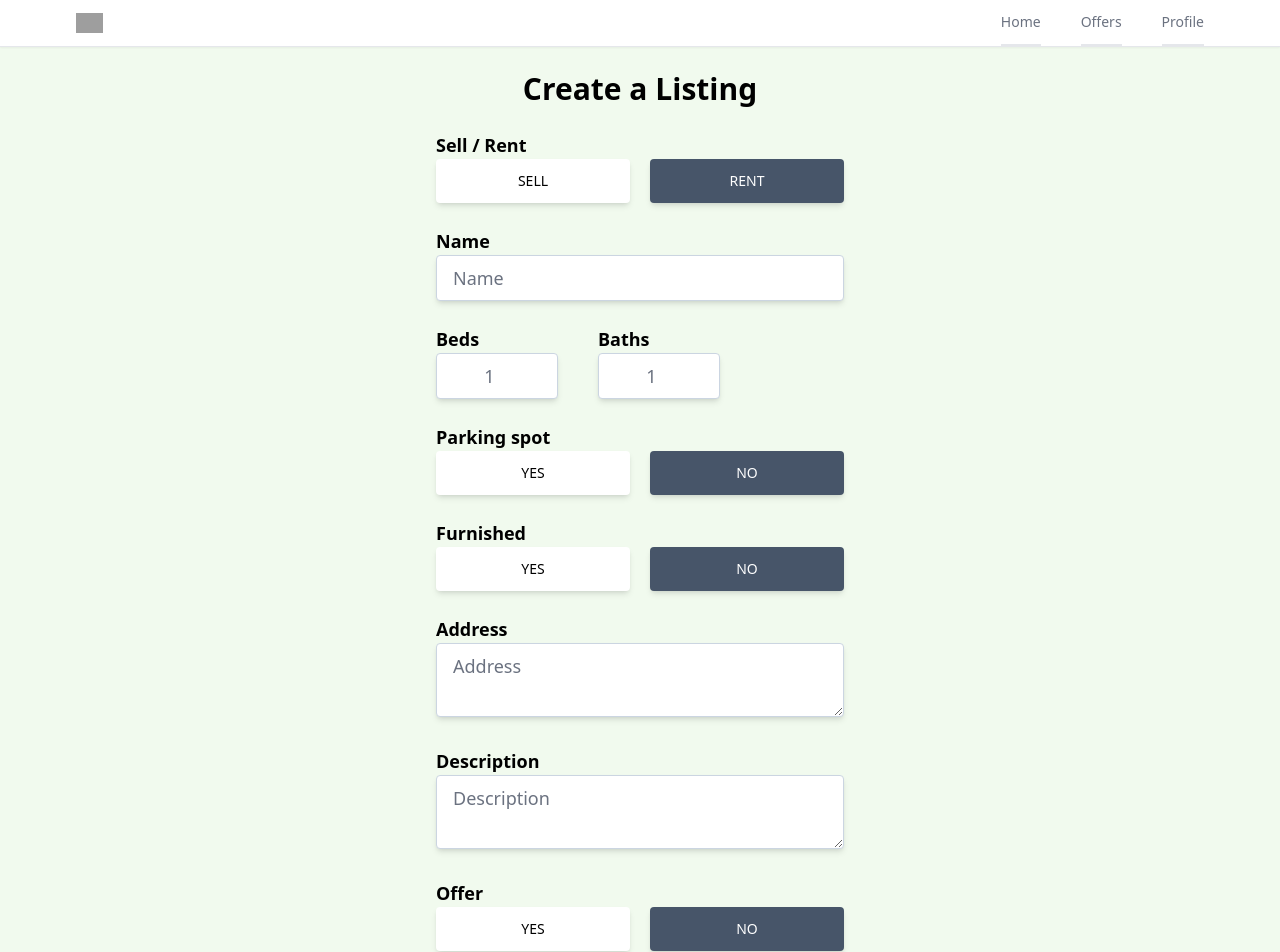
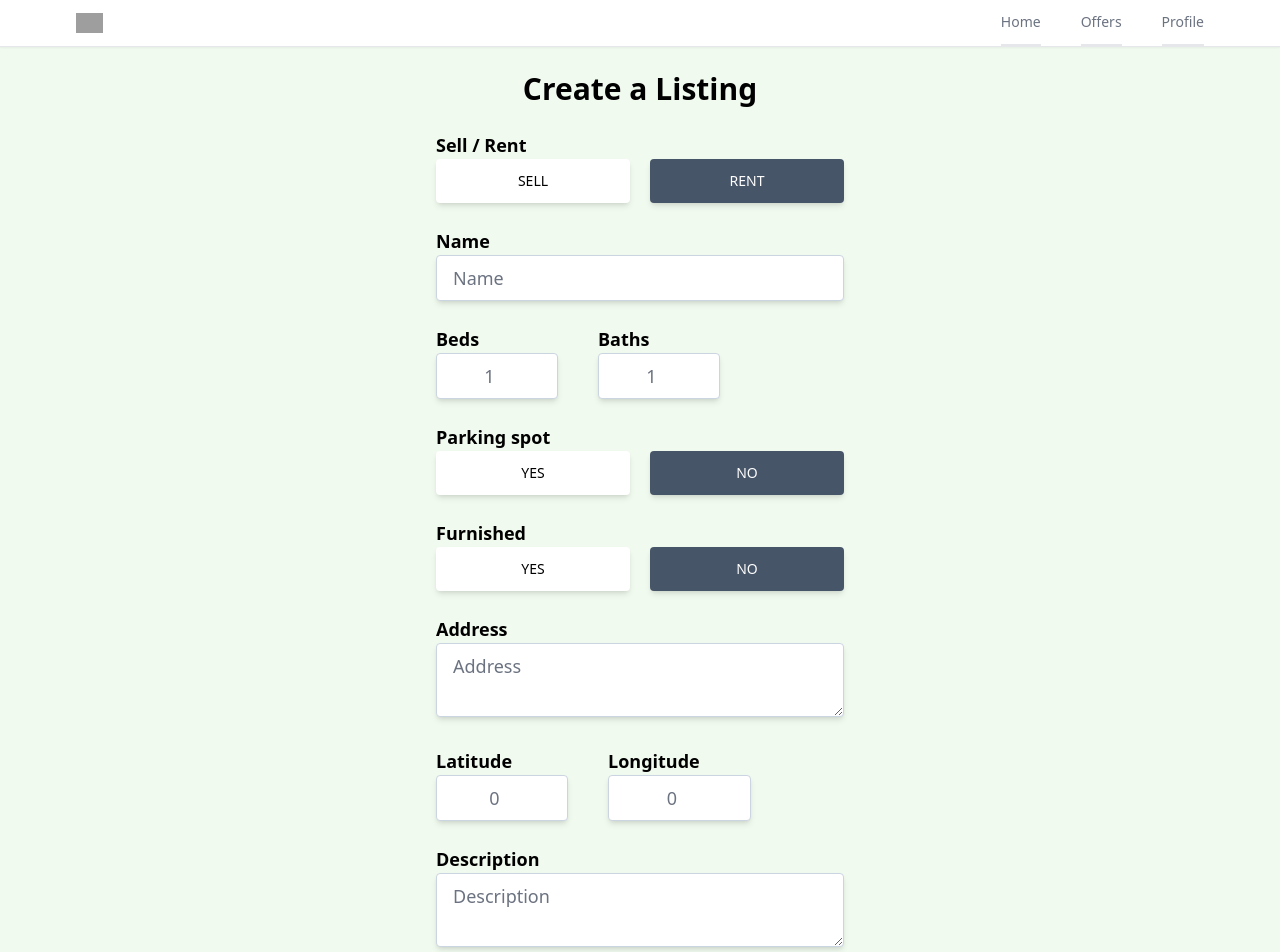
Before and after one commit to mafaqahmed/RealtorClone-React-Tailwind-Firebase, a React (Create React App) app in the folder realtor-clone/: page /create-listing in a window 1280 px wide. Shown: the top 952 px of the page. Built offline with nearby package versions, Linux system fonts and the light colour scheme; no server answers; sample sign-in values are in the browser's storage; grey boxes are pictures that could not be loaded.

Commit message:
Added geolocation

```diff
--- a/realtor-clone/src/pages/CreateListing.jsx
+++ b/realtor-clone/src/pages/CreateListing.jsx
@@ -1,6 +1,7 @@
 import React, { useState } from "react";
 
 export default function CreateListing() {
+  const [geolocationEnabled, setGeolocationEnabled] = useState(false)
   const [formData, setFormData] = useState({
     type: "rent",
     name: "",
@@ -13,6 +14,8 @@ export default function CreateListing() {
     offer: false,
     regularPrice: 50,
     discountedPrice: 50,
+    latitude:0,
+    longitude:0
   });
   const {
     type,
@@ -26,6 +29,8 @@ export default function CreateListing() {
     offer,
     regularPrice,
     discountedPrice,
+    latitude,
+    longitude
   } = formData;
   const onChange = (e) => {
     let boolean;
@@ -204,6 +209,34 @@ export default function CreateListing() {
             className="w-full px-4 text-lg border bg-white border-slate-300 text-gray-500 rounded transition duration-150 ease-in-out shadow-md focus:shadow-lg focus:border-slate-400 focus:bg-white focus:text-gray-600"
           />
         </div>
+        {!geolocationEnabled && (<div className="flex space-x-10 mb-6">
+          <div>
+            <p className="text-lg font-semibold">Latitude</p>
+            <input
+              type="number"
+              id="latitude"
+              value={latitude}
+              onChange={onChange}
+              min="-90"
+              max="90"
+              required = {!geolocationEnabled}
+              className="w-full text-center px-4 text-lg border bg-white border-slate-300 text-gray-500 rounded transition duration-150 ease-in-out shadow-md focus:shadow-lg focus:border-slate-400 focus:bg-white focus:text-gray-600"
+            />
+          </div>
+          <div>
+            <p className="text-lg font-semibold">Longitude</p>
+            <input
+              type="number"
+              id="longitude"
+              value={longitude}
+              onChange={onChange}
+              min="180"
+              max="-180"
+              required = {!geolocationEnabled}
+              className="w-full text-center px-4 text-lg border bg-white border-slate-300 text-gray-500 rounded transition duration-150 ease-in-out shadow-md focus:shadow-lg focus:border-slate-400 focus:bg-white focus:text-gray-600"
+            />
+          </div>
+        </div>)}
         <div className="my-6">
           <p className="text-lg font-semibold">Description</p>
           <textarea
@@ -256,7 +289,7 @@ export default function CreateListing() {
                 id="regularPrice"
                 value={regularPrice}
                 onChange={onChange}
-                min="0"
+                min="50"
                 max="400000000"
                 required
                 className="w-full text-center px-4 text-lg border bg-white border-slate-300 text-gray-500 rounded transition duration-150 ease-in-out shadow-md focus:shadow-lg focus:border-slate-400 focus:bg-white focus:text-gray-600"
@@ -279,7 +312,7 @@ export default function CreateListing() {
                   id="discountedPrice"
                   value={discountedPrice}
                   onChange={onChange}
-                  min="0"
+                  min="50"
                   max="400000000"
                   required={offer}
                   className="w-full text-center px-4 text-lg border bg-white border-slate-300 text-gray-500 rounded transition duration-150 ease-in-out shadow-md focus:shadow-lg focus:border-slate-400 focus:bg-white focus:text-gray-600"
```
